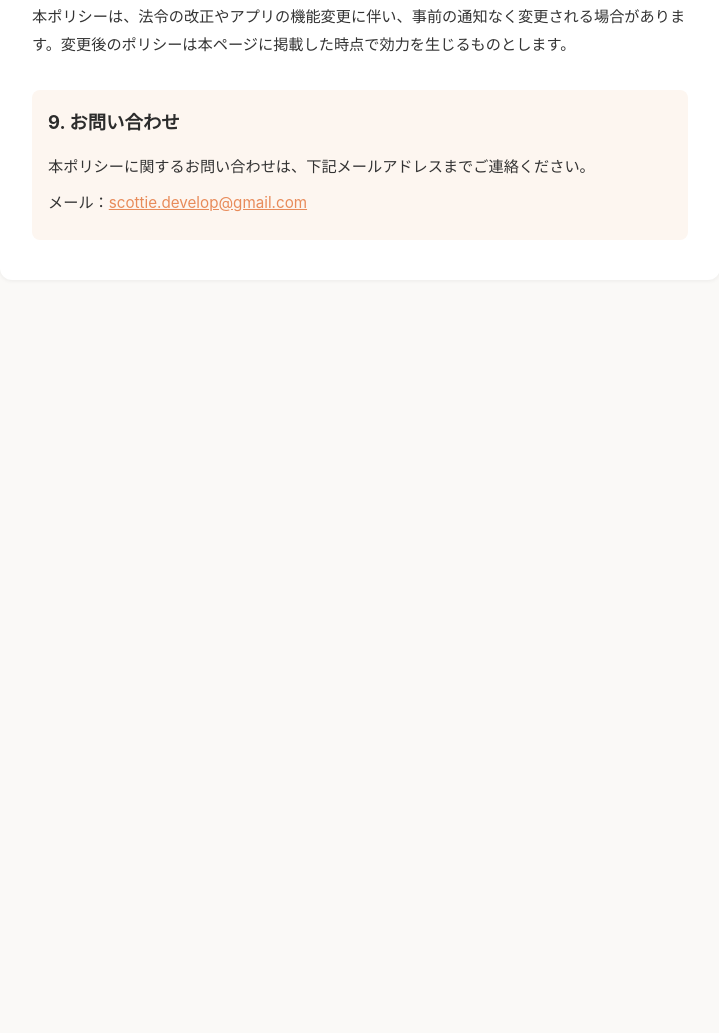
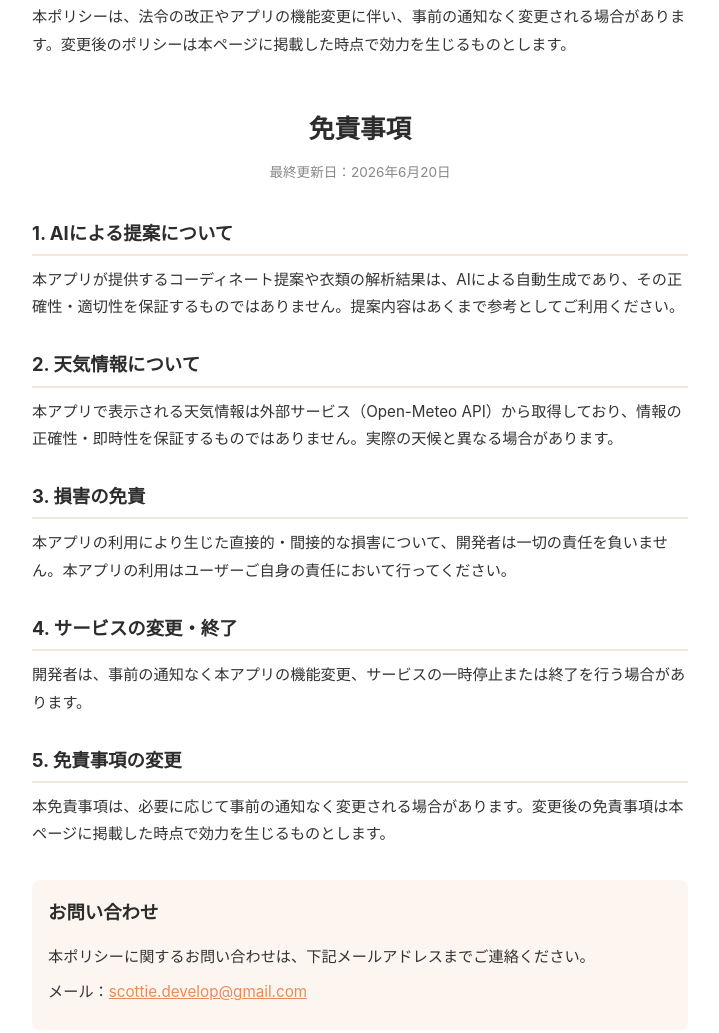
Before and after one commit to scottie-develop/kodomocloset, a plain HTML site: page index.html in a window 1280 px wide. Shown: the part 2480-3513 px from the top of the page, without its empty margins (280-999 px from the left). Before the commit the page ends 2780 px from the top, so only its background shows below. Drawn offline with Linux system fonts and the light colour scheme.

Commit message:
免責事項セクションを追加

```diff
--- a/index.html
+++ b/index.html
@@ -3,7 +3,7 @@
 <head>
     <meta charset="UTF-8">
     <meta name="viewport" content="width=device-width, initial-scale=1.0">
-    <title>プライバシーポリシー - こどもクローゼット</title>
+    <title>プライバシーポリシー・免責事項 - こどもクローゼット</title>
     <style>
         * { margin: 0; padding: 0; box-sizing: border-box; }
         body {
@@ -142,8 +142,26 @@
         <h2>8. プライバシーポリシーの変更</h2>
         <p>本ポリシーは、法令の改正やアプリの機能変更に伴い、事前の通知なく変更される場合があります。変更後のポリシーは本ページに掲載した時点で効力を生じるものとします。</p>
 
+        <h1 style="margin-top: 48px;">免責事項</h1>
+        <div class="updated">最終更新日：2026年6月20日</div>
+
+        <h2>1. AIによる提案について</h2>
+        <p>本アプリが提供するコーディネート提案や衣類の解析結果は、AIによる自動生成であり、その正確性・適切性を保証するものではありません。提案内容はあくまで参考としてご利用ください。</p>
+
+        <h2>2. 天気情報について</h2>
+        <p>本アプリで表示される天気情報は外部サービス（Open-Meteo API）から取得しており、情報の正確性・即時性を保証するものではありません。実際の天候と異なる場合があります。</p>
+
+        <h2>3. 損害の免責</h2>
+        <p>本アプリの利用により生じた直接的・間接的な損害について、開発者は一切の責任を負いません。本アプリの利用はユーザーご自身の責任において行ってください。</p>
+
+        <h2>4. サービスの変更・終了</h2>
+        <p>開発者は、事前の通知なく本アプリの機能変更、サービスの一時停止または終了を行う場合があります。</p>
+
+        <h2>5. 免責事項の変更</h2>
+        <p>本免責事項は、必要に応じて事前の通知なく変更される場合があります。変更後の免責事項は本ページに掲載した時点で効力を生じるものとします。</p>
+
         <div class="contact">
-            <h2 style="margin-top: 0; border: none;">9. お問い合わせ</h2>
+            <h2 style="margin-top: 0; border: none;">お問い合わせ</h2>
             <p>本ポリシーに関するお問い合わせは、下記メールアドレスまでご連絡ください。</p>
             <p>メール：<a href="mailto:scottie.develop@gmail.com">scottie.develop@gmail.com</a></p>
         </div>
```
